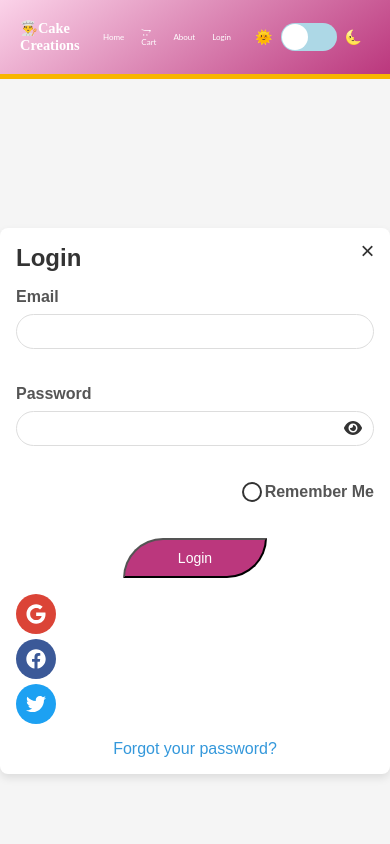
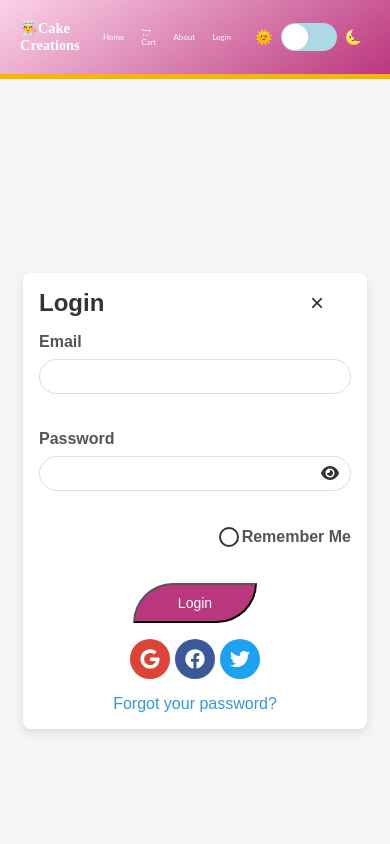
Before and after one commit to pranjalee30/cake, a React (Create React App) app: page /login in a window 390 px wide. Shown: the top 844 px of the page. Built offline with nearby package versions, Linux system fonts and the light colour scheme.

Commit message:
updated contactus

```diff
--- a/src/components/ContactUs.css
+++ b/src/components/ContactUs.css
@@ -48,16 +48,14 @@
 /* Close Button */
 .close-button {
   position: absolute;
-  top: 20px;
-  right: 20px;
   background: none;
   color: #000;
   border: none;
   font-size: 1rem;
   cursor: pointer;
   border-radius: 50%;
-  width: 25px;
-  height: 25px;
+  width: 80px;
+  height: 40px;
   display: flex;
   align-items: center;
   justify-content: center;
@@ -72,16 +70,17 @@
   display: flex;
   flex-direction: column;
   align-items: center;
-  gap: 8px;
+  gap: 16px; /* Increased gap for better spacing */
+  padding: 20px; /* Added padding to enhance the layout */
   height: 100%;
-  overflow: hidden;
+  overflow-y: auto; /* Allows scrolling if content overflows */
 }
 
 .contact-section h2 {
   font-family: 'Pacifico', cursive;
-  font-size: 1.2rem;
+  font-size: 1.5rem; /* Increased font size for better readability */
   color: #f8b500;
-  margin-bottom: 5px;
+  margin-bottom: 10px;
   text-align: center;
 }
 
@@ -91,25 +90,24 @@ form {
   gap: 20px;
   width: 100%;
   flex-grow: 1;
-  overflow: hidden;
 }
 
 label {
   display: flex;
   flex-direction: column;
-  gap: 3px;
+  gap: 5px; /* Increased gap for better spacing */
 }
 
 h4 {
   font-family: 'Lato', sans-serif;
-  font-size: 0.85rem;
+  font-size: 0.95rem; /* Slightly increased font size for better readability */
   color: #000;
 }
 
 input, textarea {
-  padding: 6px;
+  padding: 10px; /* Increased padding for better user interaction */
   font-family: 'Lato', sans-serif;
-  font-size: 0.85rem;
+  font-size: 0.9rem; /* Slightly increased font size */
   border: 1px solid #ddd;
   border-radius: 5px;
   outline: none;
@@ -130,9 +128,9 @@ textarea {
   background: #f8b500;
   color: #fff;
   border: none;
-  padding: 8px 15px;
+  padding: 10px 20px; /* Adjusted padding for better touch interaction */
   font-family: 'Lato', sans-serif;
-  font-size: 0.8rem;
+  font-size: 0.9rem; /* Slightly increased font size */
   border-radius: 0px 30px 0px 30px;
   cursor: pointer;
   transition: background 0.3s ease, box-shadow 0.3s ease;
@@ -162,12 +160,12 @@ textarea {
   }
 
   .contact-section h2 {
-    font-size: 1rem;
+    font-size: 1.3rem; /* Reduced font size for smaller screens */
   }
 
   .stylish-button {
     padding: 10px 20px;
-    font-size: 0.85rem;
+    font-size: 0.9rem;
   }
 }
 
@@ -183,7 +181,7 @@ textarea {
   }
 
   .contact-section h2 {
-    font-size: 0.9rem;
+    font-size: 1.1rem; /* Reduced font size for better balance */
   }
 
   .stylish-button {
@@ -200,11 +198,11 @@ textarea {
   }
 
   textarea {
-    height: 140px;
+    height: 120px; /* Adjusted height for smaller screens */
   }
 
   .contact-section h2 {
-    font-size: 0.85rem;
+    font-size: 1rem; /* Further reduced font size for small screens */
   }
 
   .stylish-button {
@@ -221,11 +219,11 @@ textarea {
   }
 
   textarea {
-    height: 150px;
+    height: 110px; /* Adjusted height for very small screens */
   }
 
   .contact-section h2 {
-    font-size: 0.8rem;
+    font-size: 0.9rem; /* Adjusted font size */
   }
 
   .stylish-button {
--- a/src/components/Login.css
+++ b/src/components/Login.css
@@ -219,7 +219,7 @@ h2 {
 /* For small phones */
 @media (max-width: 480px) {
   .login-form {
-    width: 100%;
+    width: 80%;
     padding: 1rem;
   }
 
@@ -234,7 +234,7 @@ h2 {
   }
 
   .oauth-buttons {
-    flex-direction: column;
+    flex-direction: row;
     gap: 5px;
   }
 }
```
